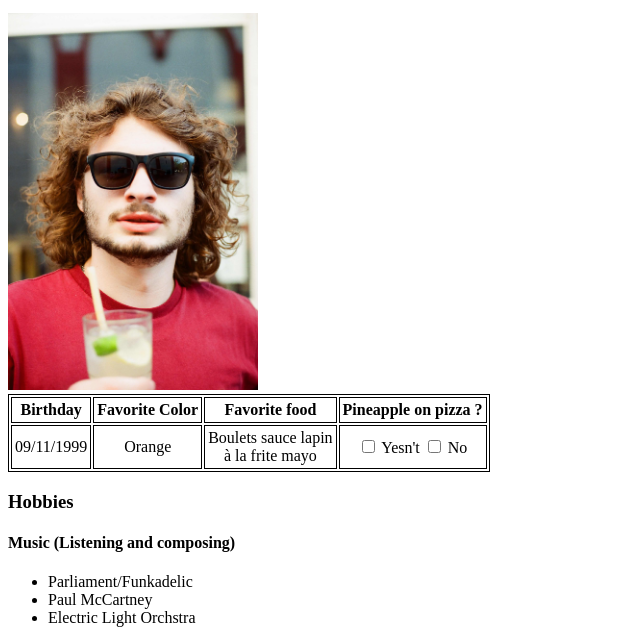
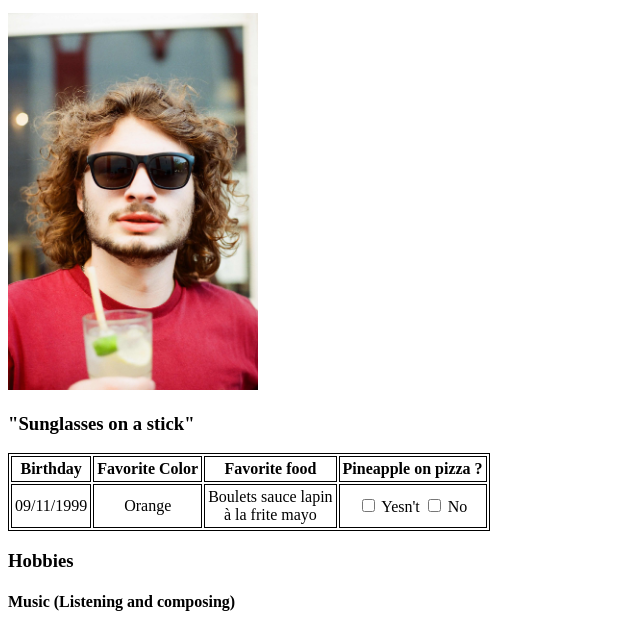
Before and after one commit to Flabidouf/markdown-to-html, a plain HTML site: page index.html in a window 1280 px wide. Shown: the part 101-731 px from the top of the page, without its empty margins (0-640 px from the left). Drawn offline with Linux system fonts and the light colour scheme.

Commit message:
minor changes 1

```diff
--- a/index.html
+++ b/index.html
@@ -12,6 +12,7 @@
         <h1>Marius Waseige</h1>
         <p><em>"Art is the expression of man's pleasure in labour."</em> William Morris 1889.</p>
         <img src="PlanetMarius.jpg" alt="Marius" width="250"/>
+        <h3>"Sunglasses on a stick"</h3>
         <table>
             <tr>
                 <th>Birthday</th>
```
